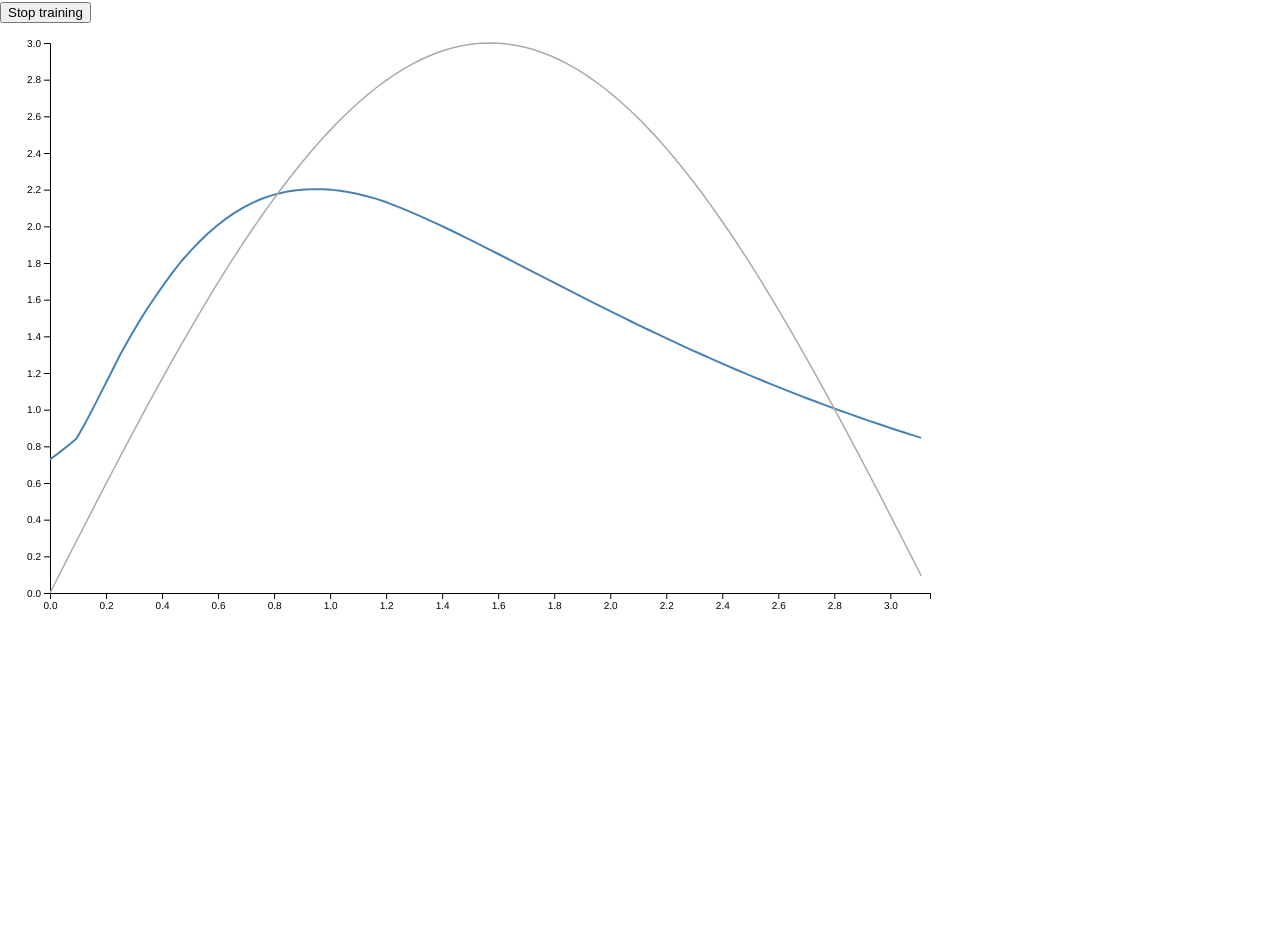
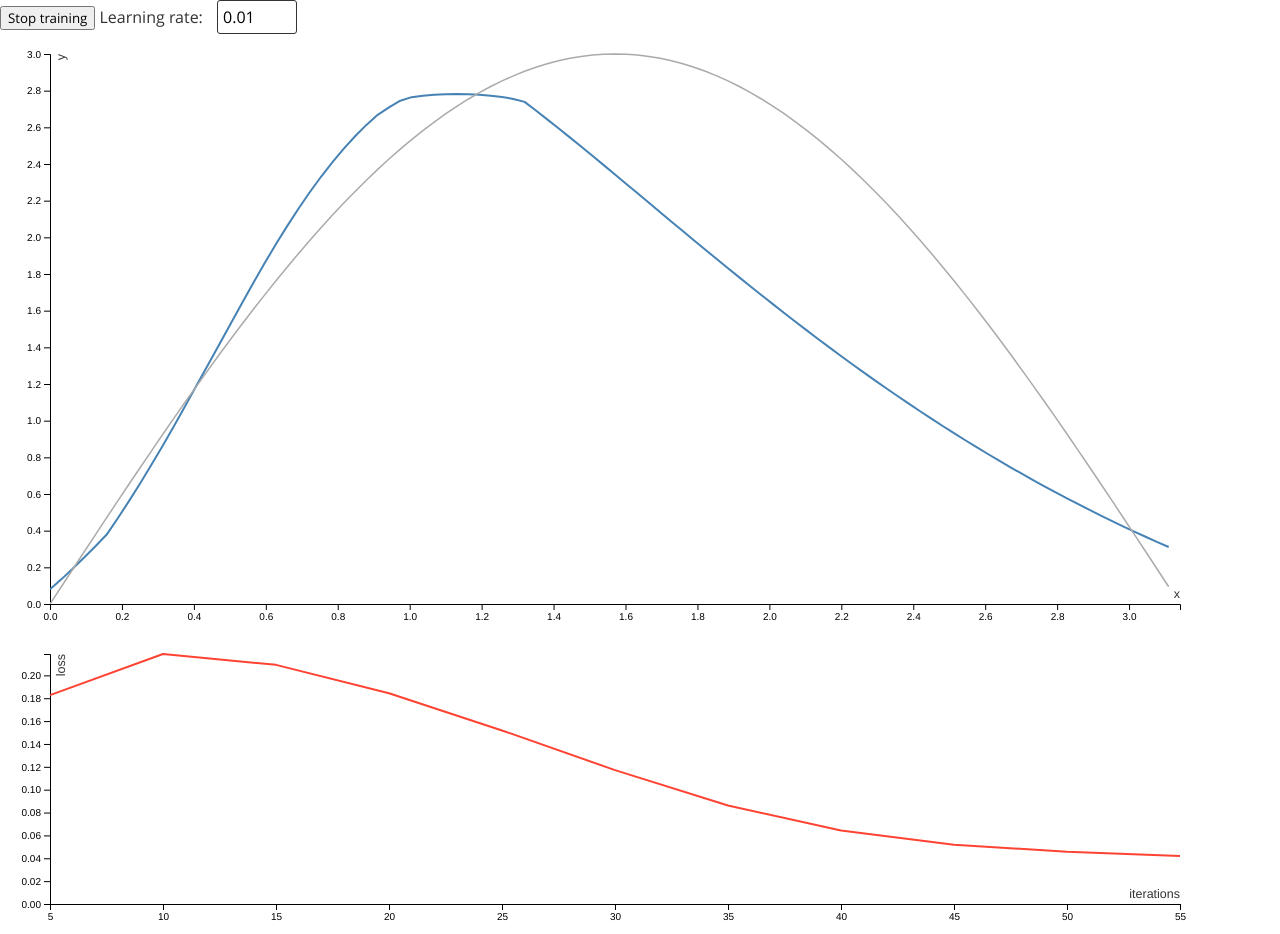
Before and after one commit to Fju/ai-experiments, an Electron app: page www/index.html in a window 1280 px wide. Both pictures are taken after a click on the button "Start training". Before the commit the page ends 823 px from the top, so only its background shows below. Drawn offline with Linux system fonts and the light colour scheme; a web font is replaced by a local one.

Commit message:
Added development char
Below the result chart there now is another line chart showing the development (how well the network performs when trained iteratively).

```diff
--- a/www/css/main.css
+++ b/www/css/main.css
@@ -35,7 +35,21 @@ body {
 	display: flex;
 	flex-direction: column;
 }
-
-svg {
+svg, input, button {
 	font-family: 'Open Sans';
 }
+
+svg .axis-lbl {
+	fill: #333;
+	font-size: 1.25em;
+}
+
+input[type="text"] {
+	padding: 5px;
+	border-radius: 3px;
+	border: 1px solid #333;
+	outline: none;
+	font-size: 1em;
+	width: 5em;
+	margin-left: 10px;
+}
--- a/www/index.html
+++ b/www/index.html
@@ -7,9 +7,12 @@
 		<link rel="stylesheet" type="text/css" href="css/main.css" />
 	</head>
 	<body>
-		<div class="toolbar"><button id="train-start">Start training</button></div>
-		<svg id="linechart" width="950" height="600" viewBox="0 0 950 600" preserveAspectRatio="xMinYMin meet"></svg>
-		<svg id="development" width="950" height="200"></svg>
+		<div class="toolbar">
+			<button id="train-start">Start training</button>
+			<label>Learning rate: <input type="text" value="0.01"/></label>
+		</div>
+		<svg id="linechart" width="1200" height="600" viewBox="0 0 1200 600" preserveAspectRatio="xMinYMin meet"></svg>
+		<svg id="devchart" width="1200" height="300"></svg>
 	</body>
 	<script src="js/d3.js"></script>
 	<script src="js/line-chart.js"></script>
--- a/www/js/line-chart.js
+++ b/www/js/line-chart.js
@@ -3,7 +3,7 @@ function LineChart(elementId) {
 		margin = { top: 20, right: 20, bottom: 30, left: 50 },
 		width = +svg.attr('width') - margin.left - margin.right,
 		height = +svg.attr('height') - margin.top - margin.bottom,
-		g = svg.append("g").attr("transform", "translate(" + margin.left + "," + margin.top + ")");
+		g = svg.append('g').attr('transform', 'translate(' + margin.left + ',' + margin.top + ')');
 
 	var sine = [];
 	for (var i = 0; i != 100; ++i) {
@@ -11,14 +11,14 @@ function LineChart(elementId) {
 		sine.push({x: x, y: Math.sin(x) * 3 });
 	}
 
-	g.append("defs").append("svg:clipPath")
-		.attr("id", "clip")
-		.append("svg:rect")
-		.attr("id", "clip-rect")
-		.attr("x", 0)
-		.attr("y", -10)
-		.attr("width", width)
-		.attr("height", height + 10);
+	g.append('defs').append('svg:clipPath')
+		.attr('id', 'clip')
+		.append('svg:rect')
+		.attr('id', 'clip-rect')
+		.attr('x', 0)
+		.attr('y', -10)
+		.attr('width', width)
+		.attr('height', height + 10);
 
 	var xAxis, yAxis, data;
 
@@ -30,34 +30,37 @@ function LineChart(elementId) {
 
 	var line = d3.line().x(function (d) { return scaleX(d.x); }).y(function (d) { return scaleY(d.y); });
 
-	var svg_xAxis = g.append("g")
-		.attr("transform", "translate(0," + height + ")")
-		.call(d3.axisBottom(scaleX))
-		.append("text")
+	var svg_xAxis = g.append('g')
+		.attr('transform', 'translate(0,' + height + ')')
+		.call(d3.axisBottom(scaleX));
+
+		svg_xAxis.append('text')
 		.attr('class', 'axis-lbl')
 		.attr('y', -6)
 		.attr('x', width)
 		.attr('text-anchor', 'end')
-		.text('x')
-	var svg_yAxis = g.append("g")
+		.text('x');
+
+	var svg_yAxis = g.append('g')
 		.call(d3.axisLeft(scaleY))
-		.append("text")
+		.append('text')
 		.attr('class', 'axis-lbl')
-		.attr("transform", "rotate(-90)")
-		.attr("y", 6)
-		.attr("dy", "0.71em")
-		.attr("text-anchor", "end")
-		.text("y");
+		.attr('transform', 'rotate(-90)')
+		.attr('y', 6)
+		.attr('dy', '0.71em')
+		.attr('text-anchor', 'end')
+		.text('y');
 
-	var svg_path = g.append("g")
-		.attr("clip-path", "url(#clip)")
-		.append('path')
-		.attr("fill", "none")
-		.attr("stroke", "steelblue")
-		.attr("stroke-linejoin", "round")
-		.attr("stroke-width", 2);
+	var svg_clipped = g.append('g')
+		.attr('clip-path', 'url(#clip)');
 
-	var svg_sine = g.append('path')
+	var svg_path = svg_clipped.append('path')
+		.attr('fill', 'none')
+		.attr('stroke', 'steelblue')
+		.attr('stroke-linejoin', 'round')
+		.attr('stroke-width', 2);
+
+	var svg_sine = svg_clipped.append('path')
 		.attr('fill', 'none')
 		.attr('stroke', '#aaa')
 		.attr('stroke-width', 1.5)
@@ -67,12 +70,20 @@ function LineChart(elementId) {
 	var onzoom = function () {
 		var t = d3.event.transform;
 
-		console.log(t);
+		var range = Math.PI / t.k;
 
+		var start = -t.x / (width * t.k) * Math.PI;
+
+		var end = start + range;
+
+		console.log(t.x);
+
+		scaleX.domain([start, end]);
 		svg_xAxis.call(d3.axisBottom(scaleX)); // update axis
 		svg_path.attr('d', line); // update graph
+		svg_sine.attr('d', line); // update sine watermark
 	}
-	var zoom = d3.zoom().scaleExtent([1, 10]).translateExtent([[0, 0], [+svg.attr('width'), 0]]).on("zoom", onzoom);
+	var zoom = d3.zoom().scaleExtent([1, 4]).translateExtent([[0, 0], [+svg.attr('width'), 0]]).on('zoom', onzoom);
 
 	svg.call(zoom);
 
@@ -81,3 +92,63 @@ function LineChart(elementId) {
 		svg_path.attr('d', line);
 	};
 }
+
+function DevelopmentChart(elementId) {
+	var svg = d3.select('#' + elementId),
+		margin = { top: 20, right: 20, bottom: 30, left: 50 },
+		width = +svg.attr('width') - margin.left - margin.right,
+		height = +svg.attr('height') - margin.top - margin.bottom,
+		g = svg.append('g').attr('transform', 'translate(' + margin.left + ',' + margin.top + ')');
+
+	var xAxis, yAxis, data = [];
+
+	var scaleX = d3.scaleLinear().range([0, width]);
+	var scaleY = d3.scaleLinear().range([height, 0]);
+
+	var line = d3.line().x(function (d) { return scaleX(d.x); }).y(function (d) { return scaleY(d.y); });
+
+	var svg_xAxis = g.append('g')
+		.attr('transform', 'translate(0,' + height + ')')
+		.call(d3.axisBottom(scaleX));
+
+	svg_xAxis.append('text')
+		.attr('class', 'axis-lbl')
+		.attr('y', -6)
+		.attr('x', width)
+		.attr('text-anchor', 'end')
+		.text('iterations');
+
+	var svg_yAxis = g.append('g')
+		.call(d3.axisLeft(scaleY));
+
+	svg_yAxis.append('text')
+		.attr('class', 'axis-lbl')
+		.attr('transform', 'rotate(-90)')
+		.attr('y', 6)
+		.attr('dy', '0.71em')
+		.attr('text-anchor', 'end')
+		.text('loss');
+
+	var svg_path = g.append('path')
+		.attr('fill', 'none')
+		.attr('stroke', '#FF4333')
+		.attr('stroke-linejoin', 'round')
+		.attr('stroke-width', 2);
+
+	this.addData = function (x, y) {
+		data.push({x: x, y: y});
+
+		if (data.length > 1) {
+			scaleX.domain(d3.extent(data, function(d) { return d.x; }));
+
+			var yMax = d3.extent(data, function(d) { return d.y; })[1];
+			scaleY.domain([0, yMax]);
+
+			svg_xAxis.call(d3.axisBottom(scaleX));
+			svg_yAxis.call(d3.axisLeft(scaleY));
+
+			svg_path.datum(data);
+			svg_path.attr('d', line);
+		}
+	};
+}
--- a/www/js/main.js
+++ b/www/js/main.js
@@ -7,14 +7,13 @@ layer_defs.push({type:'regression', num_neurons: 1});
 var net = new convnetjs.Net();
 net.makeLayers(layer_defs);
 
-// forward a random data point through the network
-var trainer = new convnetjs.SGDTrainer(net, {learning_rate:0.01, momentum:0.0, batch_size:1, l2_decay:0.001})
-
 function f(x) {
 	return 3*Math.sin(x);
 }
 
 function train(iters) {
+	var trainer = new convnetjs.SGDTrainer(net, {learning_rate: 0.02, momentum:0.0, batch_size:1, l2_decay:0.001})
+
 	var netx = new convnetjs.Vol(1,1,1), x, y, avloss = 0.0;
 	for (var k = 0; k < iters; ++k) {
 		for (var i = 0; i != 50; ++i) {
@@ -26,7 +25,6 @@ function train(iters) {
 		}
 	}
 	avloss /= 50*iters;
-	console.log('Average loss:', avloss);
 
 	// generate data for line chart
 	var data = [];
@@ -37,6 +35,8 @@ function train(iters) {
 		data.push({x: x, y: y});
 	}
 	lineChart.update(data);
+
+	return avloss;
 }
 
 function test(x) {
@@ -49,14 +49,17 @@ function test(x) {
 	console.log('Error:', Math.abs(y1 - y0));
 }
 
-var lineChart = new LineChart('linechart');
-var trainingId;
+var lineChart = new LineChart('linechart'), developmentChart = new DevelopmentChart('devchart');
+var trainingId, iteration = 0;
 document.getElementById('train-start').addEventListener('click', function(e) {
 	var t = e.target.textContent;
 	if (t === 'Start training') {
 		e.target.textContent = 'Stop training';
+
 		trainingId = setInterval(function() {
-			train(5);
+			var loss = train(5);
+			iteration += 5
+			developmentChart.addData(iteration, loss);
 		}, 250);
 	} else {
 		e.target.textContent = 'Start training';
```
Also changed, not shown: www/fonts/Open-Sans-Regular.woff (renamed from www/fonts/OpenSans-Regular.woff).
